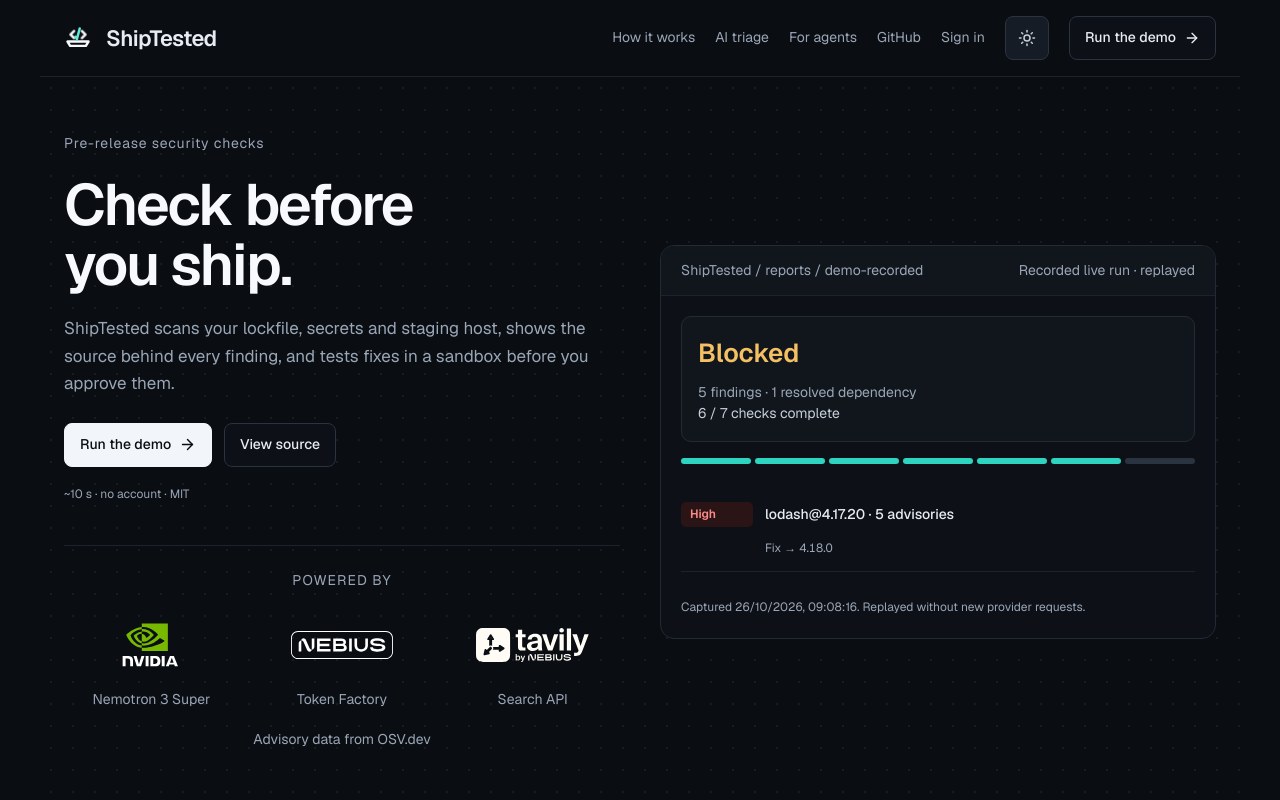
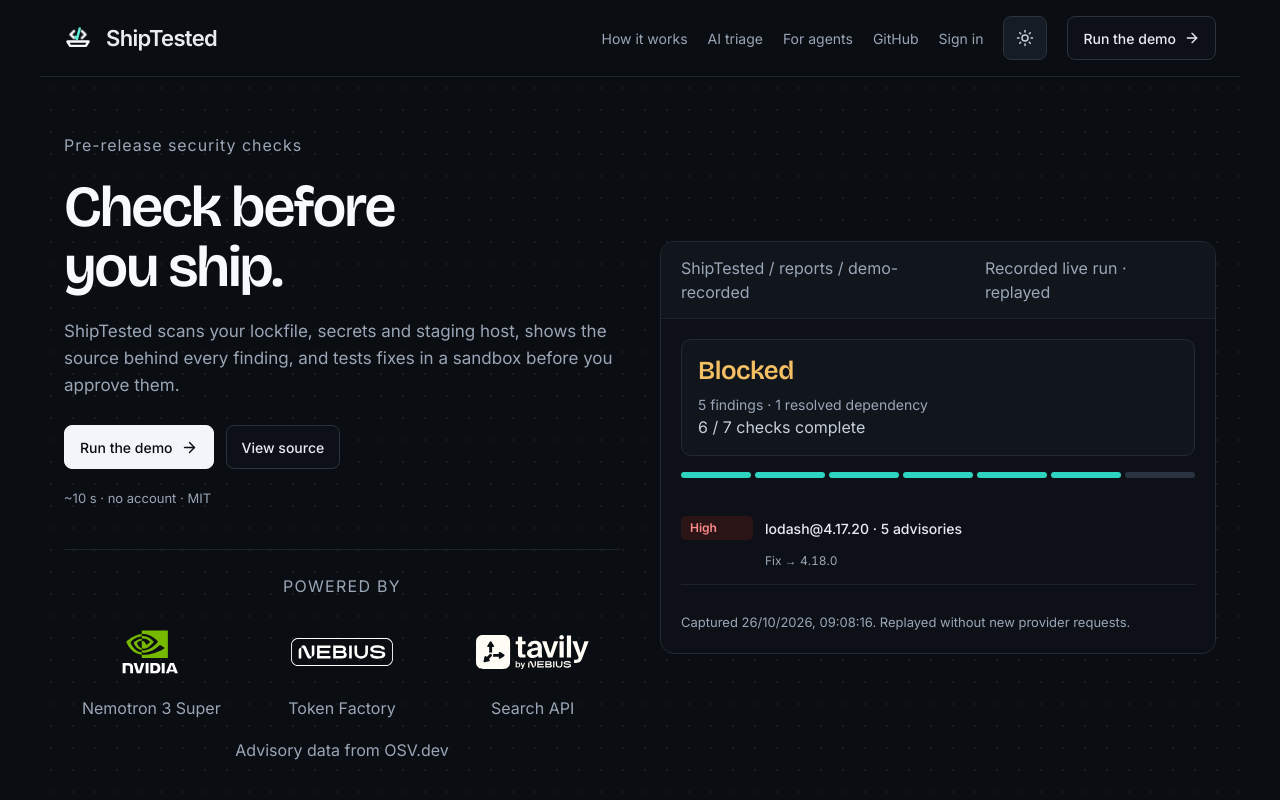
Before and after one commit to loulouA-ux/Nebius-x-NVIDIA-Global-AI-Hackathon, a Next.js app: page / in a window 1280 px wide. Shown: the top 800 px of the page. Built offline with nearby package versions, Linux system fonts and the light colour scheme; no server answers.

Commit message:
style(ui-v2): establish display body mono and annotation typography

```diff
--- a/src/app/globals.css
+++ b/src/app/globals.css
@@ -1,4 +1,4 @@
-:root{--radius:12px;--mono:var(--font-geist-mono),monospace;--canvas:var(--bg);--ink:var(--text);--secondary:var(--body2);--card-line:var(--card);--brand:var(--accent);--success:var(--ok);--success-soft:var(--accent-soft);--warning:var(--md-fg);--warning-soft:var(--md-bg);--danger:var(--hi-fg);--danger-soft:var(--hi-bg);--soft:var(--hover);}
+:root{--radius:12px;--mono:var(--font-mono),monospace;--canvas:var(--bg);--ink:var(--text);--secondary:var(--body2);--card-line:var(--card);--brand:var(--accent);--success:var(--ok);--success-soft:var(--accent-soft);--warning:var(--md-fg);--warning-soft:var(--md-bg);--danger:var(--hi-fg);--danger-soft:var(--hi-bg);--soft:var(--hover);}
 :root, :root[data-theme="dark"]{color-scheme:dark;--bg:#0A0D12;--surface:#0D1117;--raised:#11161D;--line:#1C232D;--card:#222A35;--input:#2A3340;--text:#E8ECF2;--strong:#F7F9FC;--body2:#C7CFDA;--muted:#9AA6B6;--subtle:#7D8899;--accent:#5EEAD4;--accent-hover:#99F6E4;--accent-soft:#0E1A1A;--accent-line:#1E3B38;--ok:#2DD4BF;--p-bg:#F2F5F9;--p-fg:#0A0D12;--s-bg:#161C25;--hi-fg:#FF8A8A;--hi-bg:#2A1416;--hi-line:#4A1E22;--blk-bg:#1A0F11;--blk-line:#4A1E22;--blk-fg:#FFB3B3;--blk-sub:#E7A5A5;--md-fg:#F5C063;--md-bg:#2A2010;--md-line:#4A3818;--md-seg:#F5B544;--un-fg:#AEB8C6;--un-line:#3A4452;--seg-off:#2A3340;--code-bg:#0A0D12;--nv:#76B900;--tv:#7DD3FC;--dot:rgba(255,255,255,0.06);--shadow:0 40px 100px -40px rgba(45,226,195,0.22);--hover:#151B24;--success-text:#2DD4BF;--neb:#A5B4FC;--primary-hover:#DCE3ED;--backdrop:rgb(15 23 42 / .55);--shadow-soft:rgb(15 23 42 / .12);}
 :root[data-theme="light"]{color-scheme:light;--bg:#F7F8FA;--surface:#FFFFFF;--raised:#F9FAFB;--line:#E6EAF0;--card:#E3E7EE;--input:#CDD4DF;--text:#1A2433;--strong:#0A0D12;--body2:#3D4A5C;--muted:#4B5768;--subtle:#5F6B7C;--accent:#0F766E;--accent-hover:#115E59;--accent-soft:#F0FDFA;--accent-line:#CCFBF1;--ok:#14B8A6;--p-bg:#0A0D12;--p-fg:#FFFFFF;--s-bg:#FFFFFF;--hi-fg:#B42318;--hi-bg:#FEF3F2;--hi-line:#FBD5D1;--blk-bg:#FEF3F2;--blk-line:#FBD5D1;--blk-fg:#7A1A12;--blk-sub:#912018;--md-fg:#8A5A00;--md-bg:#FFFAEB;--md-line:#FEDF89;--md-seg:#F5B544;--un-fg:#3D4A5C;--un-line:#CDD4DF;--seg-off:#E3E7EE;--code-bg:#F6F8FA;--nv:#4C7A00;--tv:#0369A1;--dot:rgba(10,13,18,0.06);--shadow:0 30px 80px -40px rgba(15,23,42,0.25);--hover:#F1F4F8;--success-text:#0F766E;--neb:#4F46E5;--primary-hover:#1A2433;--backdrop:rgb(15 23 42 / .55);--shadow-soft:rgb(15 23 42 / .12);}
 * {
@@ -8,7 +8,7 @@
   margin: 0;
   background: var(--canvas);
   color: var(--ink);
-  font-family: var(--font-geist), Arial, sans-serif;
+  font-family: var(--font-body), Arial, sans-serif;
   font-size: 14px;
   line-height: 1.55; overflow-wrap:break-word;
 }
@@ -85,3 +85,6 @@
 
 @media(max-width:767px){.unified-findings .report-row{padding-block:4px}.finding-copy>small{line-height:1.2}}
 .legal-page{max-width:760px;margin:48px auto;padding:24px;line-height:1.7}.legal-page h1{font-size:36px;margin-bottom:24px}.legal-page h2{margin-top:32px}.legal-page p{margin-bottom:20px}
+
+/* UI v2: reading hierarchy. */
+body{font-size:16px;line-height:1.5}h1,h2{font-family:var(--font-display),sans-serif;letter-spacing:-.02em;font-optical-sizing:auto;line-height:1.15;text-wrap:balance}h1{font-size:2.75rem}h2{font-size:2rem}p{text-wrap:pretty}small{font-size:.8125rem}code,pre{font-family:var(--mono)}button,input,select,table{font-feature-settings:"cv11","ss01","tnum"}button,a.button{min-height:44px}strong{font-weight:600}
--- a/src/app/layout.tsx
+++ b/src/app/layout.tsx
@@ -2,10 +2,12 @@
 import type { Metadata, Viewport } from "next";
 import "./globals.css";
 import "./brand-motion.css";
-import {Geist, Geist_Mono} from "next/font/google";
+import {Bricolage_Grotesque, Inter, JetBrains_Mono, Caveat} from "next/font/google";
 import styles from "./workspace-styles.module.css";
-const geist=Geist({subsets:["latin"],variable:"--font-geist"});
-const mono=Geist_Mono({subsets:["latin"],variable:"--font-geist-mono"});
+const body=Inter({subsets:["latin"],weight:["400","500","600"],display:"swap",variable:"--font-body"});
+const display=Bricolage_Grotesque({subsets:["latin"],weight:"600",display:"swap",variable:"--font-display"});
+const annotation=Caveat({subsets:["latin"],weight:"700",display:"swap",variable:"--font-annotation"});
+const mono=JetBrains_Mono({subsets:["latin"],weight:["400","500"],display:"swap",variable:"--font-mono"});
 import RouteFocus from "./route-focus";
 import SkipLink from "./skip-link";
 export const viewport: Viewport = { width: "device-width", initialScale: 1, viewportFit: "cover" };
@@ -23,7 +25,7 @@
   return (
     <html lang="en" suppressHydrationWarning>
       <head><script nonce={nonce} dangerouslySetInnerHTML={{__html: `(function(){var m=window.matchMedia("(prefers-color-scheme: dark)");function apply(){var t;try{t=localStorage.getItem("shipcheck-theme")}catch(e){}document.documentElement.dataset.theme=t==="light"||t==="dark"?t:m.matches?"dark":"light"}apply();m.addEventListener("change",apply);window.addEventListener("storage",apply)})()`}}/></head>
-      <body className={`${styles.root} ${geist.variable} ${mono.variable}`}><SkipLink /><RouteFocus/>{children}</body>
+      <body className={`${styles.root} ${body.variable} ${display.variable} ${mono.variable} ${annotation.variable}`}><SkipLink /><RouteFocus/>{children}</body>
     </html>
   );
 }
```
